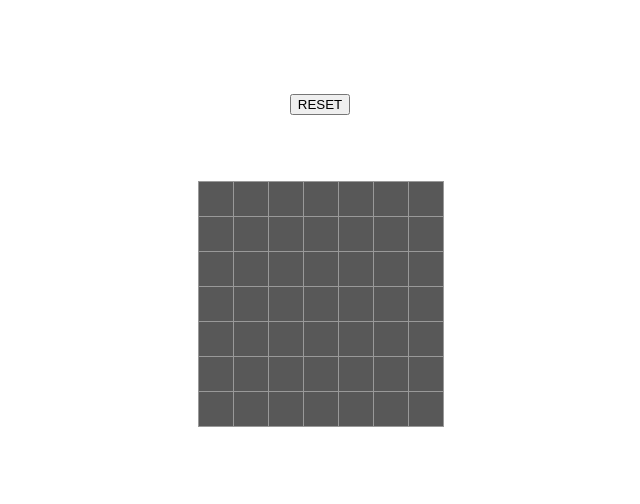
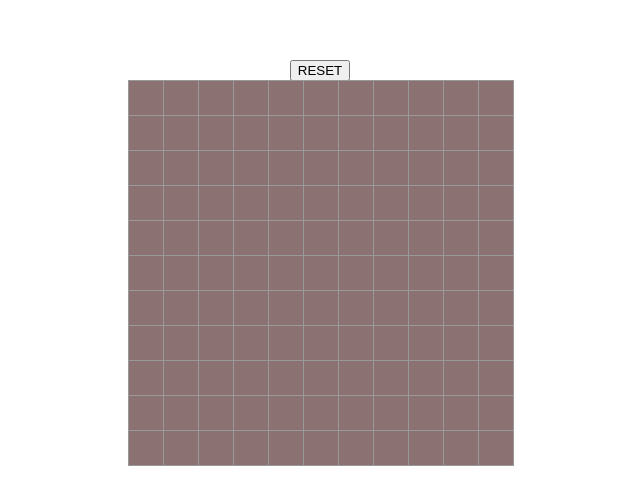
Before and after one commit to jj-fx/vue-minesweeper, a Vue app: page / in a window 1280 px wide. Shown: the top 504 px of the page, without its empty margins (320-960 px from the left). Built offline with nearby package versions, Linux system fonts and the light colour scheme.

Commit message:
Added expansion for empty fields
Next:
1) Add Game Over condition
2) Add Win condition

```diff
--- a/src/components/Field.vue
+++ b/src/components/Field.vue
@@ -85,8 +85,8 @@
     }
 
     .unexplored {
-        background: #585858;
-        color: rgba(255, 255, 255, 0);
+        background: rgb(139, 113, 113);
+        color: rgba(173, 162, 162, 0);
     }
 
     .v0 {
--- a/src/components/Minesweeper.vue
+++ b/src/components/Minesweeper.vue
@@ -16,6 +16,11 @@
                     </li>
                 </ul>
             </div>
+            <div>
+                <h1 :class="classObject">
+                    {{ message }}
+                </h1>
+            </div>
         </div>
     </div>
 </template>
@@ -33,17 +38,45 @@
         },
         data() {
             return {
-                rows: 7,
-                columns: 7,
-                mineCount: 5,
+                rows: 11,
+                columns: 11,
+                mineCount: 9,
                 mineFields: [],
                 exploredFields: [],
+                message: '',
             }
         },
         methods: {
-            exploreField(index) {
-                this.$set(this.exploredFields, index, true);
-                //console.log(index);
+            exploreField(field_index) {
+                // game over
+                if (this.mineFields[field_index] === 'X') {
+                    this.message = 'GAME OVER!';
+                }
+                // set current
+                this.$set(this.exploredFields, field_index, true);
+                // explore empty fields
+                if (this.mineFields[field_index] === 0) {
+                    const neighbors = this.getCloseFields(field_index);
+                    neighbors.forEach((item) => {
+                        this.exploreEmpty(item);
+                    });
+                }
+                // get the expanded
+                const toExpand = new Set();
+                this.exploredFields.forEach((item, index) => {
+                    if (this.mineFields[index] === 0 && item === true) {
+                        const neighbors = this.getCloseFields(index, true);
+                        neighbors.forEach((item) => {
+                            toExpand.add(item);
+                        });
+                    }
+                });
+                // unhide expansion
+                toExpand.forEach((item) => {
+                    if (this.exploredFields[item] === false) {
+                        this.$set(this.exploredFields, item, true);
+                    }
+                });
             },
             resetMinefield(fieldSize, mineCount) {
                 // Init empty array
@@ -69,39 +102,40 @@
                     const row = index % this.rows;
 
                     // N
-                    count += this.inspectField(row + 1, col, item, 'X');
+                    count += this.isThisAMine(row + 1, col, item, 'X');
 
                     // S
-                    count += this.inspectField(row - 1, col, item, 'X');
+                    count += this.isThisAMine(row - 1, col, item, 'X');
 
                     // E
-                    count += this.inspectField(row, col - 1, item, 'X');
+                    count += this.isThisAMine(row, col - 1, item, 'X');
 
                     // W
-                    count += this.inspectField(row, col + 1, item, 'X');
+                    count += this.isThisAMine(row, col + 1, item, 'X');
 
                     // N-E
-                    count += this.inspectField(row + 1, col - 1, item, 'X');
+                    count += this.isThisAMine(row + 1, col - 1, item, 'X');
 
                     // N-W
-                    count += this.inspectField(row + 1, col + 1, item, 'X');
+                    count += this.isThisAMine(row + 1, col + 1, item, 'X');
 
                     // S-E
-                    count += this.inspectField(row - 1, col - 1, item, 'X');
+                    count += this.isThisAMine(row - 1, col - 1, item, 'X');
 
                     // S-W
-                    count += this.inspectField(row - 1, col + 1, item, 'X');
+                    count += this.isThisAMine(row - 1, col + 1, item, 'X');
 
                     if (item !== 'X') {
                         this.mineFields[index] = count;
                     }
                 });
-                //return this.mineFields;
             },
+            // is the field (row, col) inside the minefield?
             isValid(row, col) {
                 return (row >= 0) && (row < this.rows) && (col >= 0) && (col < this.columns);
             },
-            inspectField(row, col, item, value) {
+            // is the item a value (value = mine)?
+            isThisAMine(row, col, item, value) {
                 if (item !== value) {
                     if (this.isValid(row, col) === true) {
                         const field = col * this.rows + row;
@@ -110,8 +144,75 @@
                         else return 0;
                     } else return 0;
                 } else return 0;
+                // too many returns here. Clean this shit up later dude!
+            },
+            //
+            deconstruct(index) {
+                const row = index % this.rows;
+                const col = Math.floor(index / this.columns);
+                return [row, col];
+            },
+            //
+            getCloseFields(index, corners) {
+                let array = [];
+                const pos = this.deconstruct(index);
+                const row = pos[0];
+                const col = pos[1];
+                // N
+                if (this.isValid(row - 1, col) === true) {
+                    array.push(index - 1);
+                }
+                // // S
+                if (this.isValid(row + 1, col) === true) {
+                    array.push(index + 1);
+                }
+                // E
+                if (this.isValid(row, col + 1) === true) {
+                    array.push(index + this.rows);
+                }
+                // W
+                if (this.isValid(row, col - 1) === true) {
+                    array.push(index - this.rows);
+                }
+                if (corners === true) {
+                    // N - E
+                    if (this.isValid(row - 1, col + 1) === true) {
+                        array.push(index + this.rows - 1);
+                    }
+                    // // N - W
+                    if (this.isValid(row - 1, col - 1) === true) {
+                        array.push(index - this.rows - 1);
+                    }
+                    // // S - E
+                    if (this.isValid(row + 1, col + 1) === true) {
+                        array.push(index + this.rows + 1);
+                    }
+                    // // S - W
+                    if (this.isValid(row + 1, col - 1) === true) {
+                        array.push(index - this.rows + 1);
+                    }
+                }
+                return array;
+            },
+            //
+            exploreEmpty(field_index) {
+                if (this.mineFields[field_index] === 0 && this.exploredFields[field_index] === false) {
+                    // this item is empty
+                    this.$set(this.exploredFields, field_index, true);
+                    const neighbors = this.getCloseFields(field_index, false);
+                    neighbors.forEach((item) => {
+                        this.exploreEmpty(item);
+                    });
+                }
             }
         },
+        computed: {
+            classObject: function() {
+                if (this.message === 'GAME OVER!') {
+                    return 'red';
+                } else return '';
+            }
+        }
     }
 </script>
 
@@ -146,4 +247,8 @@
         margin: 0;
         width: 35px;
     }
+
+    .red {
+        color: red;
+    }
 </style>
```
